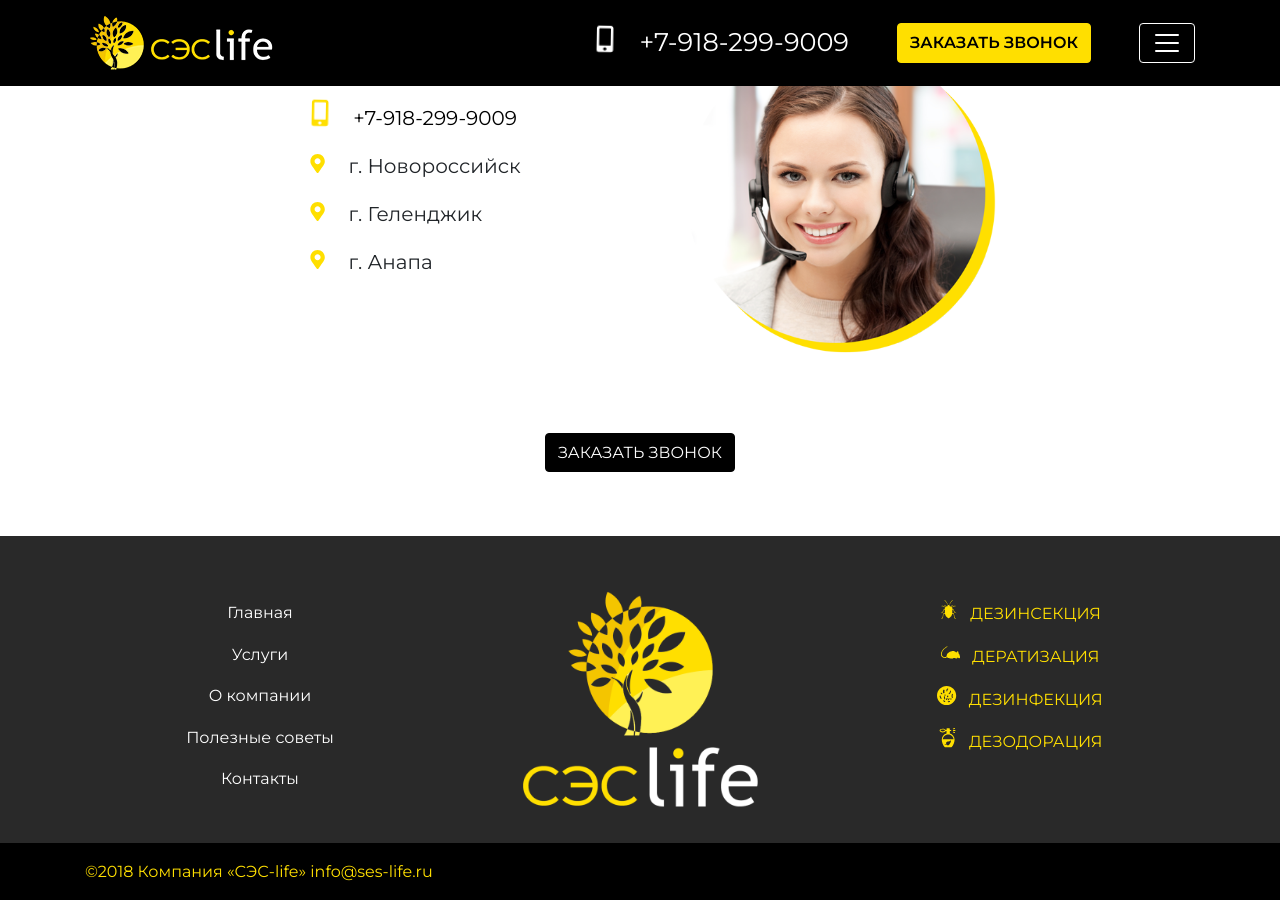
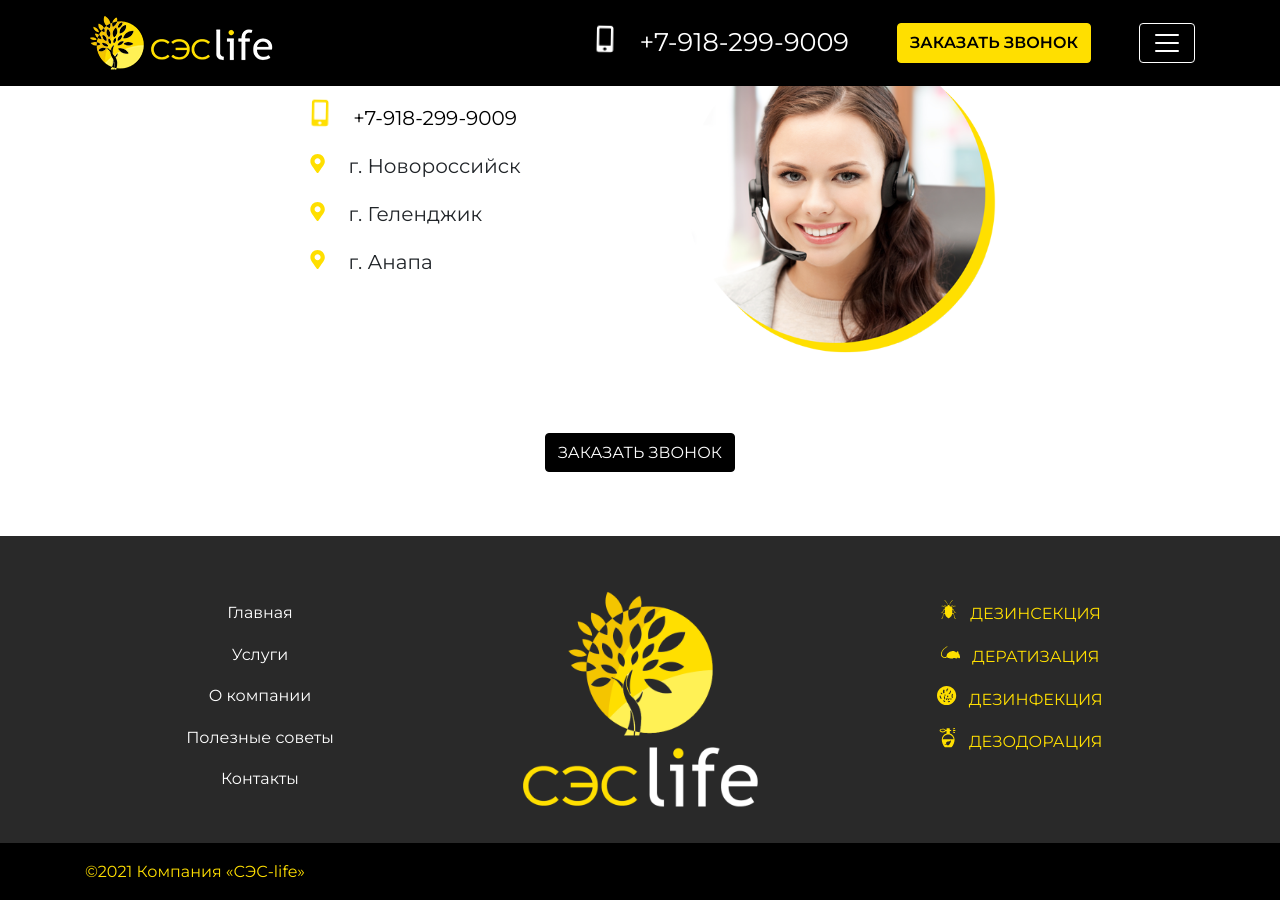
Before and after one commit to ses-life/ses-life.github.io, a Jekyll site: the page built from index.html, in a window 1280 px wide and 900 px high, scrolled down 3387 px. Built offline with Jekyll 4.4.1, drawn with Linux system fonts in a browser that asks for light colours.

Commit message:
Update footer.html

```diff
--- a/_includes/footer.html
+++ b/_includes/footer.html
@@ -232,7 +232,7 @@
             </div>
             <section class="bg-dark p-3 mt-4">
                 <div class="container">
-                    <p class="mb-0 text-primary">©2018 Компания «СЭС-life» <a href="maito:info@ses-life.ru">info@ses-life.ru</a></p>
+                    <p class="mb-0 text-primary">©{{ 'now' | date: "%Y" }} Компания «СЭС-life» <a href="maito:{{ site.email }}">{{ site.email }}</a></p>
                 </div>
             </section>
         </footer>
```
